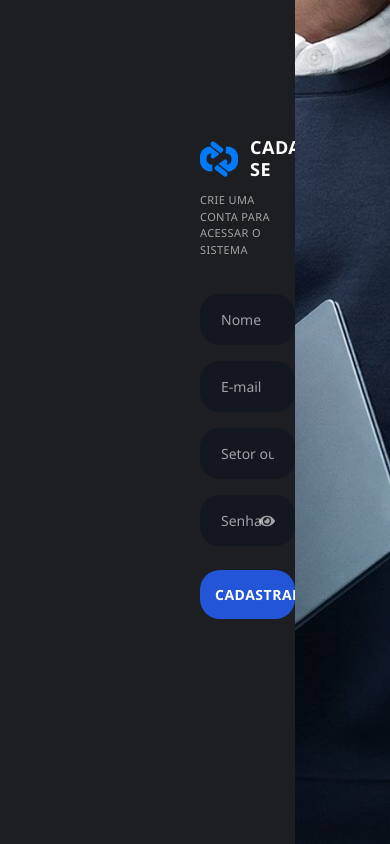
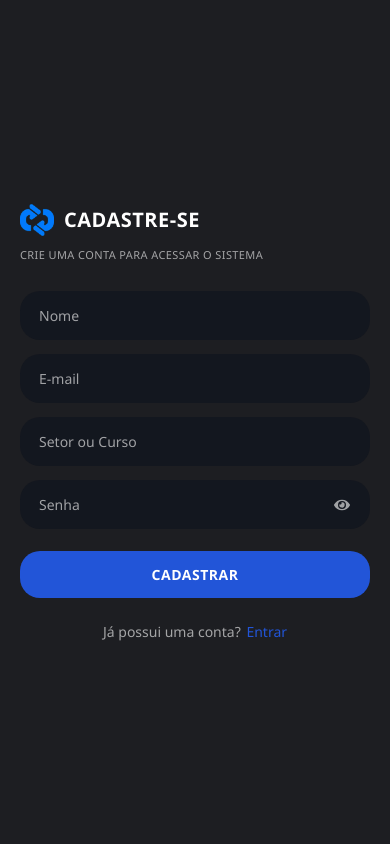
Before and after one commit to mateus-gondev/Gestao_Inteligente, a React (Vite) app: page /cadastro in a window 390 px wide. Built offline with nearby package versions, Linux system fonts and the light colour scheme.

Commit message:
Ajuste responsividade em cadastro.jsx

```diff
--- a/src/assets/css/login_css/cadastro.css
+++ b/src/assets/css/login_css/cadastro.css
@@ -56,7 +56,7 @@
   }
 }
 
-.cadastro-container.auth-enter-initial .cadastro-form-wrapper > * {
+.cadastro-container.auth-enter-initial .cadastro-form-wrapper>* {
   animation: authFadeSlideUp 0.65s cubic-bezier(0.22, 1, 0.36, 1) both;
 }
 
@@ -87,7 +87,8 @@
 }
 
 @media (prefers-reduced-motion: reduce) {
-  .cadastro-container.auth-enter-initial .cadastro-form-wrapper > *,
+
+  .cadastro-container.auth-enter-initial .cadastro-form-wrapper>*,
   .cadastro-container.auth-enter-initial .cadastro-banner,
   .cadastro-container.auth-enter-from-right .cadastro-form-wrapper,
   .cadastro-container.auth-enter-from-right .cadastro-banner {
@@ -97,7 +98,7 @@
 
 /* Formulário (lado Esquerdo) */
 
-.cadastro-form-wrapper{
+.cadastro-form-wrapper {
   flex: 1;
   min-width: 0;
   display: flex;
@@ -108,12 +109,12 @@
   padding-left: 200px;
 }
 
-.cadastro-header{
+.cadastro-header {
   width: 100%;
   max-width: 400px;
 }
 
-.cadastro-logo{
+.cadastro-logo {
   display: flex;
   align-items: center;
   gap: 12px;
@@ -155,7 +156,7 @@
 .cadastro-form input[type="text"],
 .cadastro-form input[type="email"],
 .cadastro-form input[type="password"],
-.cadastro-fomr input[type="texte"]{
+.cadastro-fomr input[type="texte"] {
   width: 100%;
   background-color: var(--preto-azul-50);
   border: 1px solid transparent;
@@ -256,7 +257,7 @@
 
 
 /* Banner (Lado Direito) */
-.cadastro-banner{
+.cadastro-banner {
   flex: 1;
   min-width: 0;
   min-height: 100vh;
@@ -292,3 +293,137 @@
   color: #b42318;
   border: 1px solid #f3b4b0;
 }
+
+/*Responsividade*/
+/*Tablet*/
+@media (max-width: 1024px) {
+  .cadastro-container {
+    width: 100%;
+    min-height: 100vh;
+    height: auto;
+    overflow-y: auto;
+    overflow-x: hidden;
+  }
+
+  /* Remove a imagem do lado direito */
+  .cadastro-banner {
+    display: none;
+  }
+
+  /* Formulário ocupa toda a tela */
+  .cadastro-form-wrapper {
+    flex: 1;
+    width: 100%;
+    min-height: 100vh;
+    padding: 40px 40px;
+    align-items: center;
+    justify-content: center;
+  }
+
+  .cadastro-header {
+    width: 100%;
+    max-width: 500px;
+  }
+
+  .cadastro-form {
+    width: 100%;
+    max-width: 500px;
+  }
+
+  .login-footer {
+    width: 100%;
+    max-width: 500px;
+    margin-left: 0;
+    text-align: center;
+  }
+}
+
+/*Celular*/
+@media (max-width: 600px) {
+  .cadastro-container {
+    min-height: 100dvh;
+  }
+
+  .cadastro-form-wrapper {
+    min-height: 100dvh;
+    padding: 30px 20px;
+  }
+
+  .cadastro-header {
+    max-width: 100%;
+  }
+
+  .cadastro-logo {
+    gap: 10px;
+  }
+
+  .cadastro-logo img {
+    width: 34px;
+  }
+
+  .cadastro-logo h1 {
+    font-size: 20px;
+  }
+
+  .cadastro-subtitle {
+    font-size: 11px;
+    margin-top: 10px;
+    margin-bottom: 28px;
+  }
+
+  .cadastro-form {
+    max-width: 100%;
+    gap: 14px;
+  }
+
+  .cadastro-form input[type="text"],
+  .cadastro-form input[type="email"],
+  .cadastro-form input[type="password"],
+  .cadastro-fomr input[type="texte"] {
+    width: 100%;
+    padding: 14px 18px;
+    font-size: 14px;
+  }
+
+  .btn-entrar {
+    padding: 14px;
+  }
+
+  .login-footer {
+    max-width: 100%;
+    margin-top: 24px;
+    margin-left: 0;
+    font-size: 14px;
+    text-align: center;
+  }
+}
+
+@media (max-width: 380px) {
+  .cadastro-form-wrapper {
+    padding: 25px 16px;
+  }
+
+  .cadastro-logo h1 {
+    font-size: 18px;
+  }
+
+  .cadastro-subtitle {
+    font-size: 10px;
+    margin-bottom: 24px;
+  }
+
+  .cadastro-form {
+    gap: 12px;
+  }
+
+  .cadastro-form input[type="text"],
+  .cadastro-form input[type="email"],
+  .cadastro-form input[type="password"],
+  .cadastro-fomr input[type="texte"] {
+    padding: 13px 16px;
+  }
+
+  .login-footer {
+    font-size: 13px;
+  }
+}
```
Lines whose indentation alone changed are shown as unchanged.
